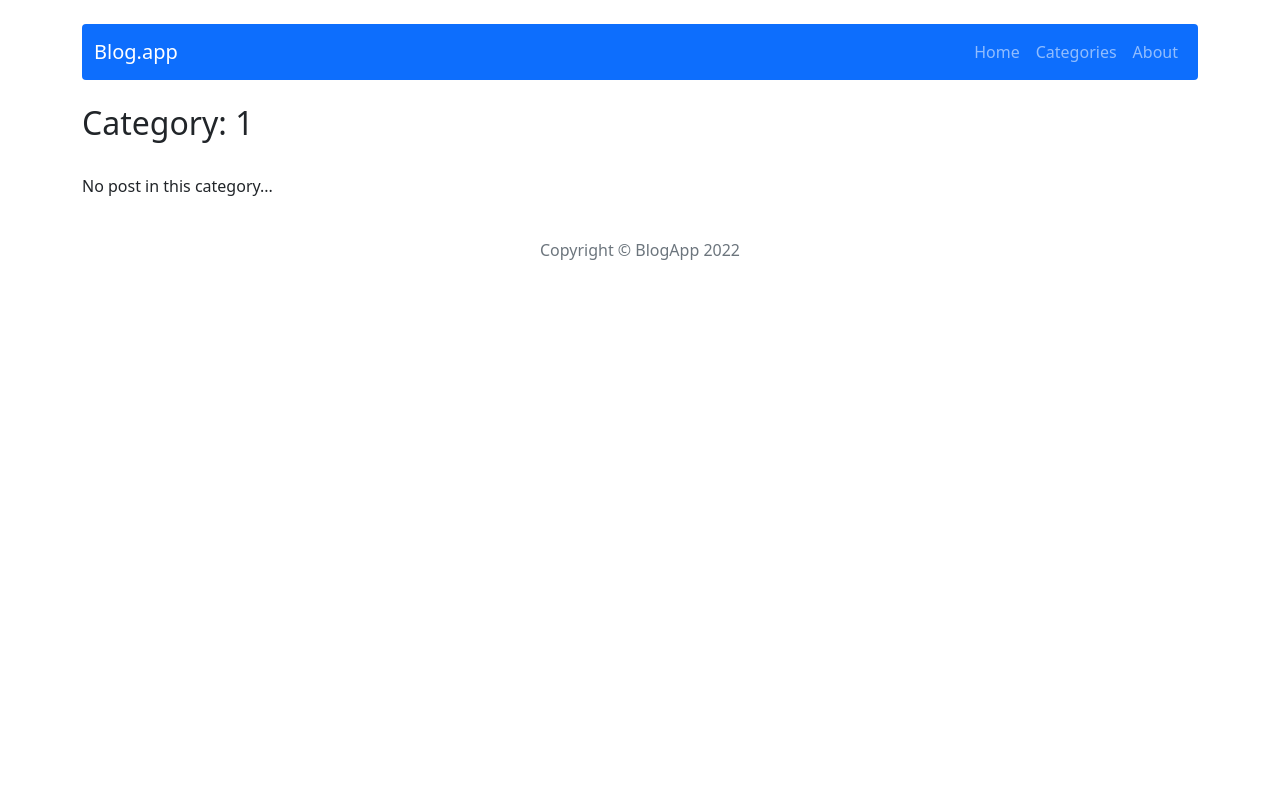
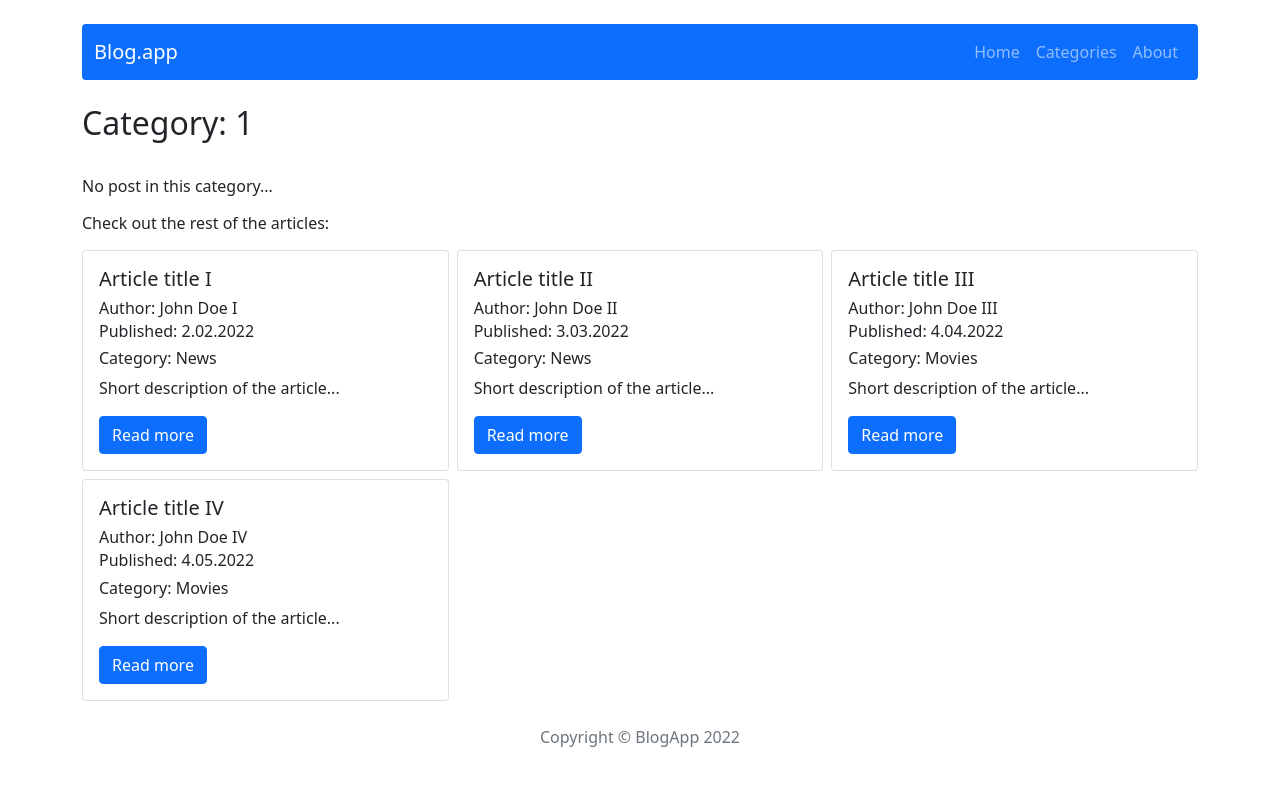
Before and after one commit to Tycjann/react-crud-blog, a React (Create React App) app: page /category/1 in a window 1280 px wide. Shown: the top 786 px of the page. Built offline with nearby package versions, Linux system fonts and the light colour scheme.

Commit message:
Fix catecories - if no category

```diff
--- a/src/components/features/PostsCategory/PostsCategory.js
+++ b/src/components/features/PostsCategory/PostsCategory.js
@@ -2,25 +2,45 @@ import { Row, Col } from 'react-bootstrap';
 import PostCard from '../PostCard/PostCard';
 import { useSelector } from 'react-redux';
 import dateToStr from '../../../utils/dateToStr.js';
-import { getAllPostByCategoryId } from '../../../redux/postsRedux.js';
+import { getAllPostByCategoryId, getAllPosts } from '../../../redux/postsRedux.js';
 import { getSingleCategoryByName } from '../../../redux/categoriesRedux.js';
 
 const PostsCategory = props => {
 
-  let categoryId = useSelector(state => getSingleCategoryByName(state, props.categoryName));
+  let category = useSelector(state => getSingleCategoryByName(state, props.categoryName));
 
-  // ? Grzechu: To jest sensowne zabezpieczenie przed wpisaniem w adresie nieistniejącej kategorii?
-  // ? bez tego mam error z const posts... linia #16
-  if (!categoryId) categoryId = {id: 0, category: ''};
+  const posts = useSelector(state => {
+    if (category) {
+      return getAllPostByCategoryId(state, category.id)
+    }
+    else {
+      return getAllPosts(state)
+    }
+  })
 
-  const posts = useSelector(state => getAllPostByCategoryId(state, categoryId.id));
-
-  if (posts.length === 0) return (
-    <Row>
-      <Col xs={12} md={6} lg={4}>
-        <p>No post in this category...</p>
-      </Col>
-    </Row >
+  if (!category) return (
+    <>
+      <Row>
+        <Col xs={12}>
+          <p>No post in this category...</p>
+          <h6 className="mb-3">Check out the rest of the articles:</h6>
+        </Col>
+      </Row >
+      <Row className="g-2">
+        {posts.map(post =>
+          <Col key={post.id} xs={12} md={6} lg={4}>
+            <PostCard
+              id={post.id}
+              title={post.title}
+              author={post.author}
+              categoryId={post.categoryId}
+              publishedDate={dateToStr(post.publishedDate)}
+              shortDescription={post.shortDescription}
+            />
+          </Col>
+        )}
+      </Row>
+    </>
   )
   else
   return (
```
